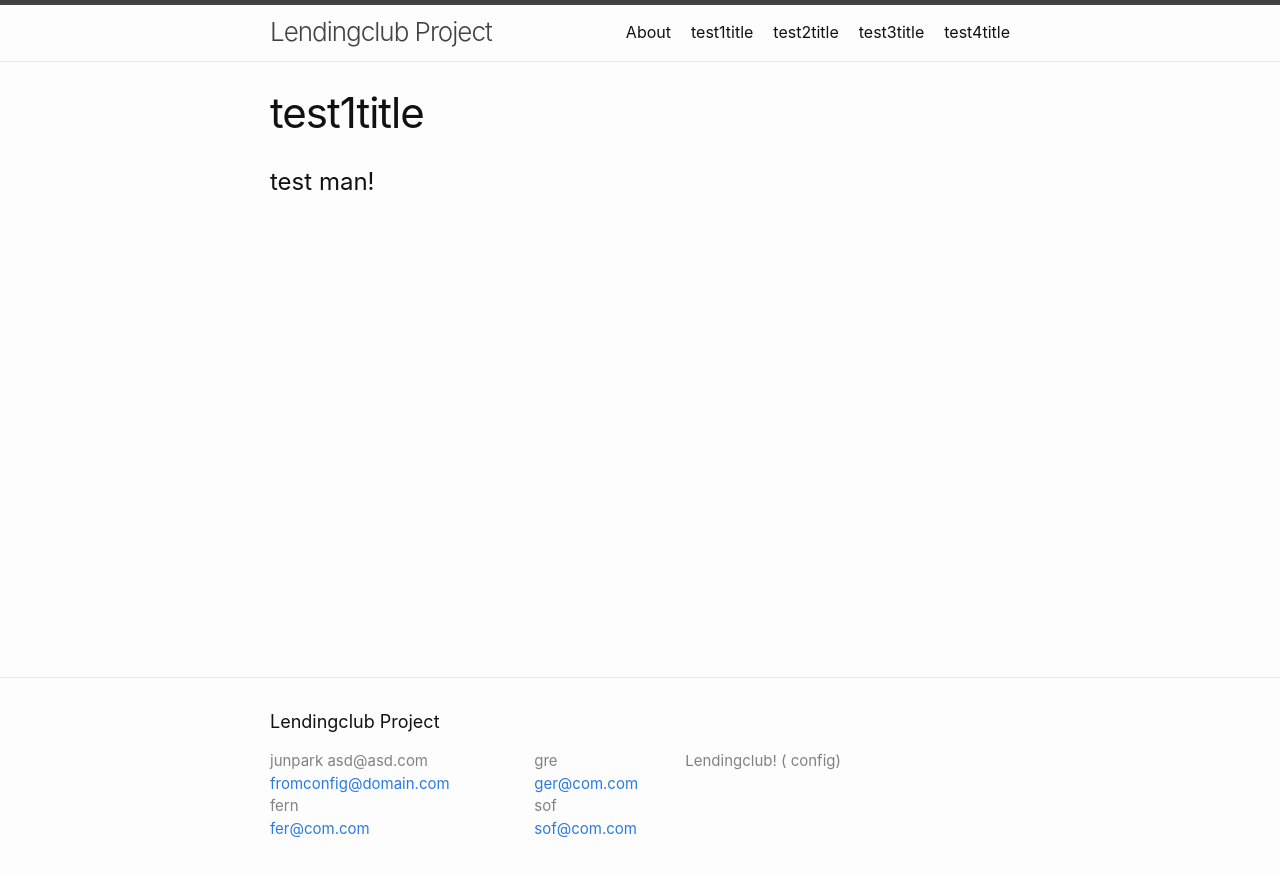
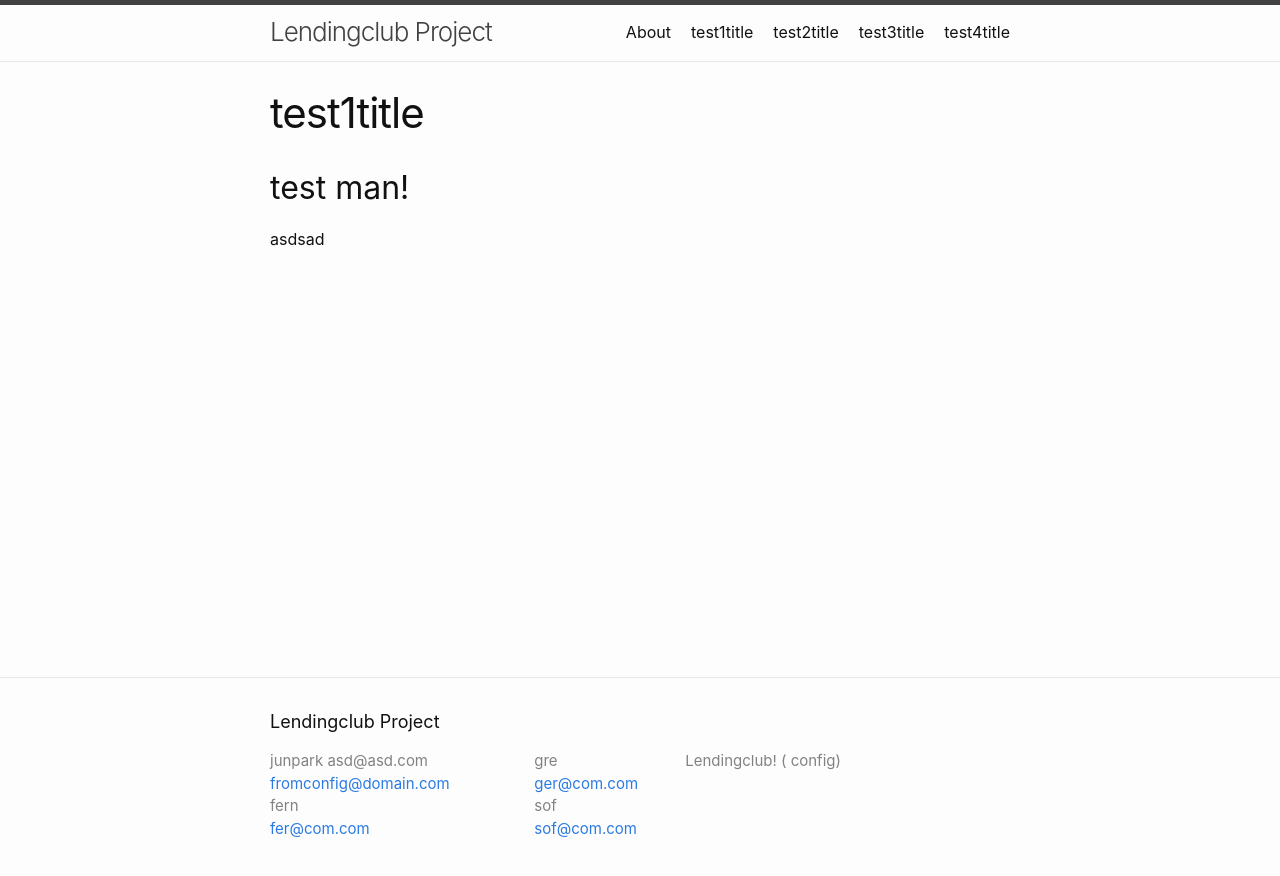
Before and after one commit to junparkh/LendingClub, a Jekyll site: the page built from test1.md, in a window 1280 px wide. Shown: the top 876 px of the page. Built offline with Jekyll 4.4.1, drawn with Linux system fonts in a browser that asks for light colours.

Commit message:
Update test1.md

```diff
--- a/test1.md
+++ b/test1.md
@@ -4,4 +4,5 @@ title: test1title
 permalink: /test1/
 ---
 
-# test man!
+## test man!
+asdsad
```
